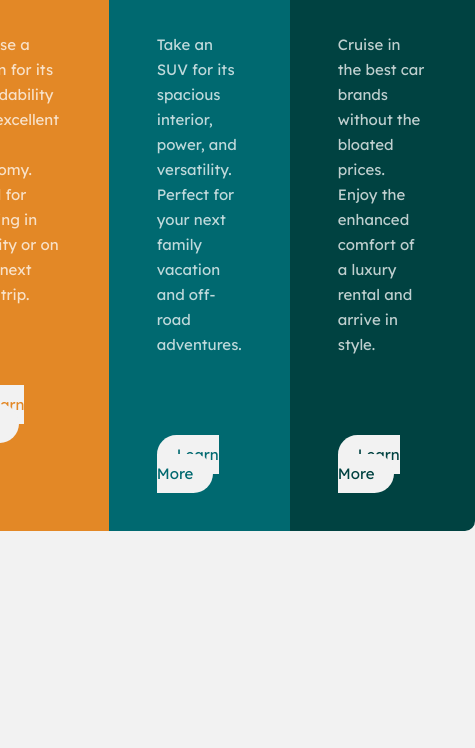
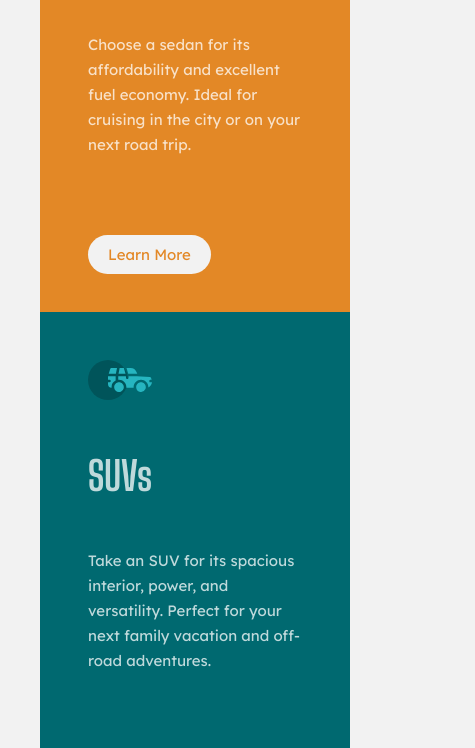
Before and after one commit to mansur1989/3-column-preview-card-component, a plain HTML site: page index.html in a window 390 px wide. Shown: the part 374-1122 px from the top of the page, 475 px wide, since content can reach past the window. Before the commit the page ends 1075 px from the top, so only its background shows below. Drawn offline with Linux system fonts and the light colour scheme.

Commit message:
responsive

```diff
--- a/index.html
+++ b/index.html
@@ -14,16 +14,11 @@
 
     <title>Frontend Mentor | 3-column preview card component</title>
     <link rel="stylesheet" href="/style.css" />
-    <!-- Feel free to remove these styles or customise in your own stylesheet 👍 -->
-    <style>
-      .attribution {
-        font-size: 11px;
-        text-align: center;
-      }
-      .attribution a {
-        color: hsl(228, 45%, 44%);
-      }
-    </style>
+    <link
+      rel="stylesheet"
+      href="/mobile.css"
+      media="Screen and (max-width: 768px) "
+    />
   </head>
   <body>
     <div class="container">
--- /dev/null
+++ b/mobile.css
@@ -0,0 +1,20 @@
+.container {
+  flex-direction: column;
+  align-items: center;
+}
+
+/* it is not a good option */
+.top-left-radius {
+  border-top-left-radius: 10px;
+}
+.end-left-radius {
+  border-bottom-left-radius: 0;
+  border-top-right-radius: 10px;
+}
+.top-right-radius {
+  border-top-right-radius: 0;
+  border-bottom-left-radius: 10px;
+}
+.end-right-radius {
+  border-bottom-right-radius: 10px;
+}
```
